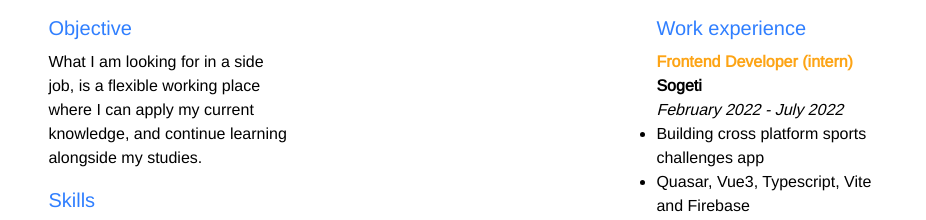
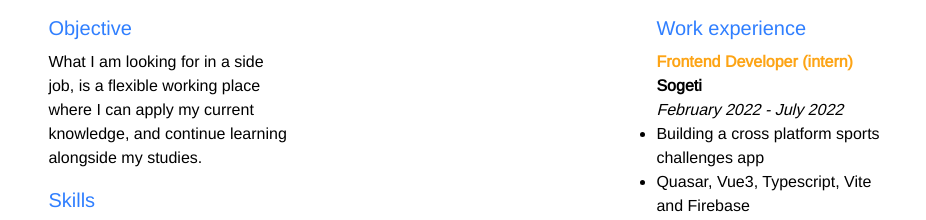
Before and after one commit to qimolin/nuxt-student-portfolio, a Nuxt app: page / in a window 1280 px wide. Shown: the part 1100-1320 px from the top of the page, without its empty margins (166-1092 px from the left). Built offline with nearby package versions, Linux system fonts and the light colour scheme.

Commit message:
Fix grammar mistake

```diff
--- a/components/ResumeComponent.vue
+++ b/components/ResumeComponent.vue
@@ -157,7 +157,7 @@ export default {
         startDate: 'February 2022',
         endDate: 'July 2022',
         bulletPoints: [
-          'Building cross platform sports challenges app',
+          'Building a cross platform sports challenges app',
           'Quasar, Vue3, Typescript, Vite and Firebase',
         ],
       },
```
